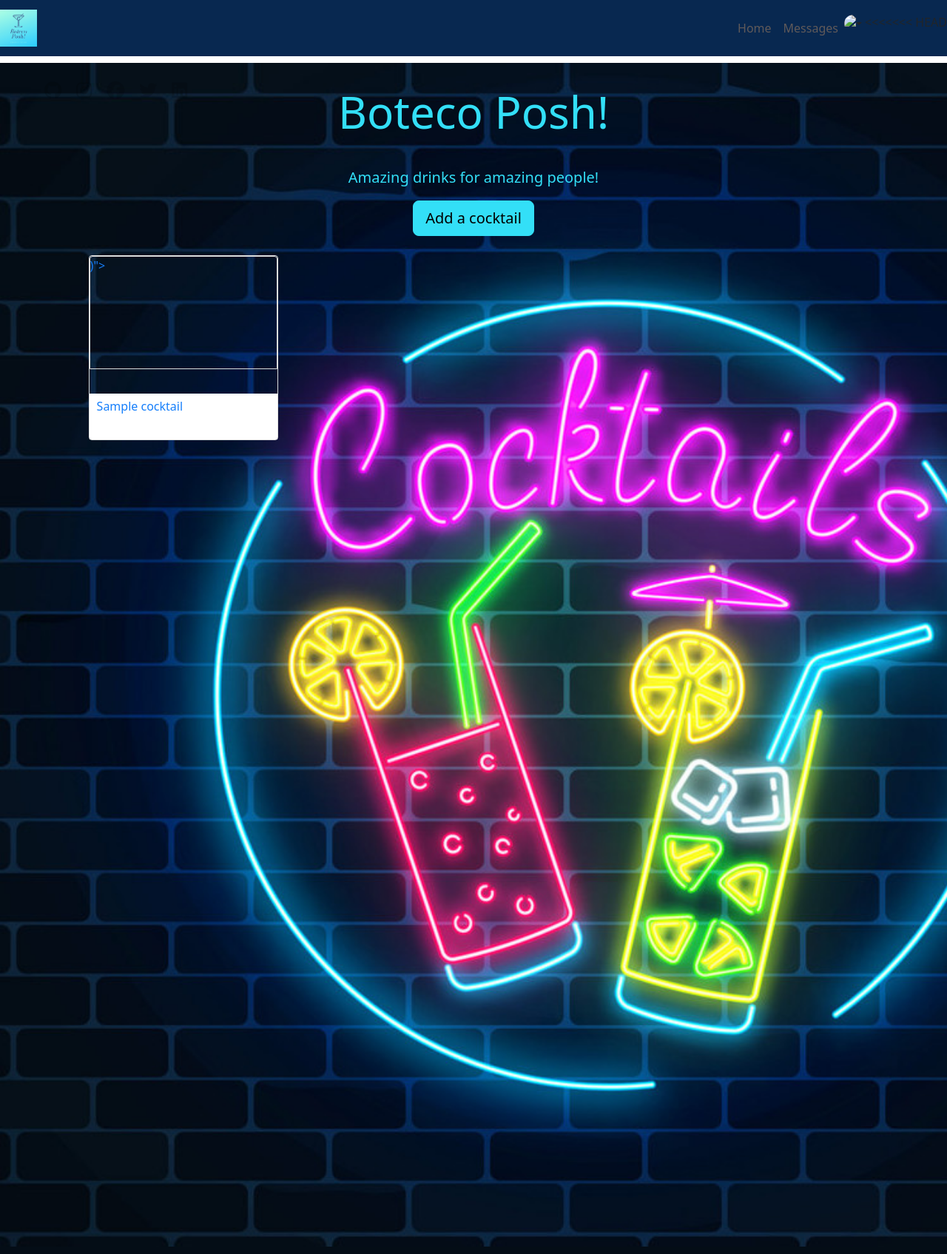
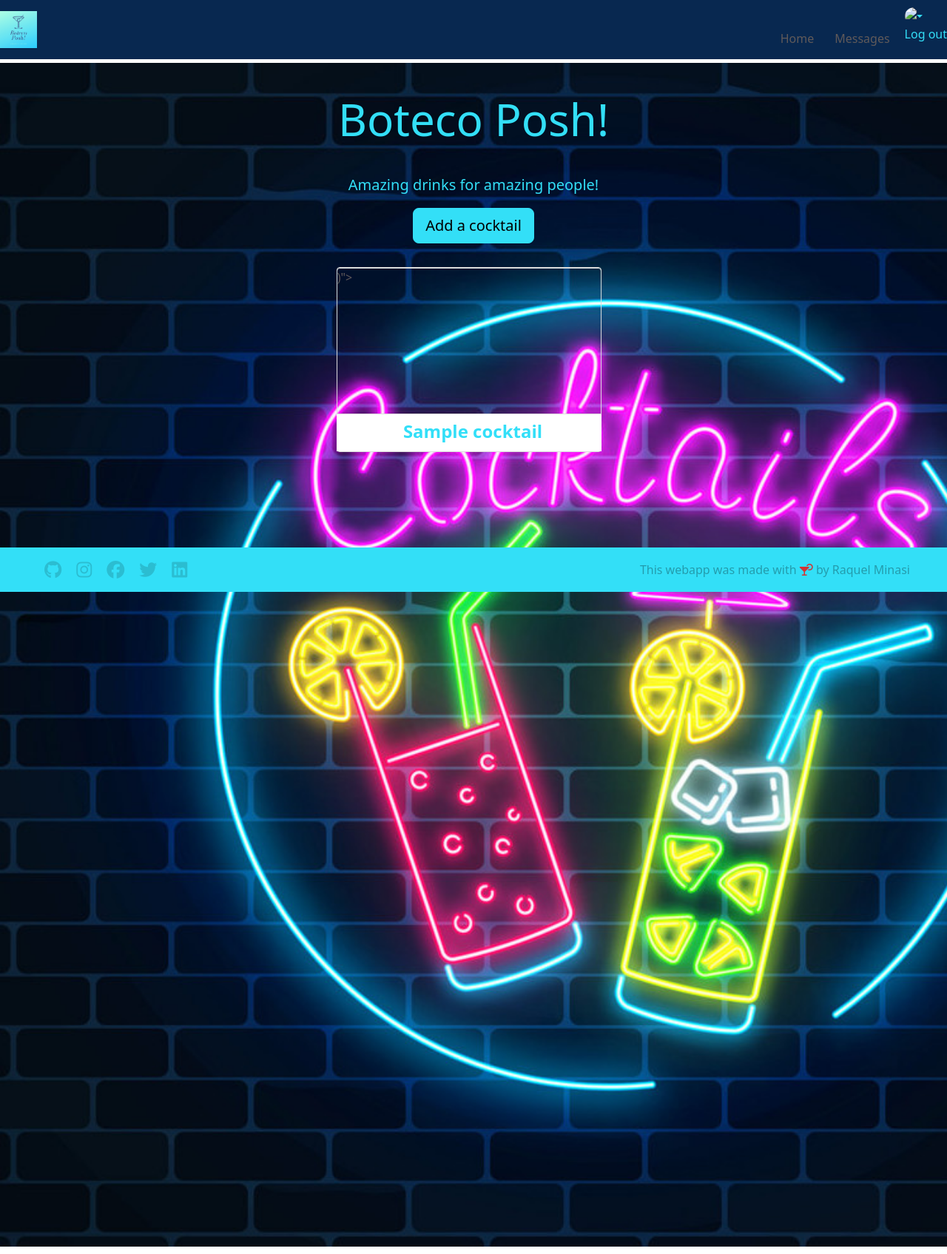
Before and after one commit to rminasi/Boteco-Posh, a Rails app: page / in a window 1280 px wide. Shown: the whole page at 74% size. Run offline with Rails 7, Linux system fonts and the light colour scheme; a user stored in the database is signed in; tables that the repository leaves empty hold one stand-in row (values such as "Sample post"); style sheets or scripts are compiled from the project's sources; parts of the project's set-up code (start-up, migrations or seed data) failed here and were passed over; some libraries are stand-ins or nearby versions.

Commit message:
cards created

```diff
--- a/app/assets/stylesheets/components/_banner.scss
+++ b/app/assets/stylesheets/components/_banner.scss
@@ -1,4 +1,7 @@
-.container {
+.container-cocktail {
+  justify-content: center;
+  align-items:center;
+  margin: 10px;
   height: 100%;
   position: relative;
 }
--- a/app/assets/stylesheets/components/_card.scss
+++ b/app/assets/stylesheets/components/_card.scss
@@ -44,6 +44,12 @@
   align-items: center;
   justify-content: center;
   border-radius: 8px;
+  position: absolute;
+  bottom: 0;
+  background-color: white;
+  height: 30%;
+  width: 120%;
+  padding: 5px 0 10px 10px;
 }
 
 .cards-title {
@@ -66,12 +72,12 @@
 .cards-index {
   display: flex;
   flex-direction: row;
-  // justify-content: center;
+  justify-content: center;
   align-items: center;
   border: 1px solid #dddddd;
   border-radius: 4px;
   // box-shadow: 0px 0px 15px rgba(0,0,0,0.2);
-  width: 20vw;
+  width: 28vw;
   height: 250px;
   position: relative;
   &:hover {
@@ -81,16 +87,45 @@
  }
 
 .card-box-index {
-  border-radius: 4px;
-  display: grid;
-  grid-template-columns: 1fr 1fr 1fr;
-  padding: 2vw;
-  min-width: 60%;
-  flex-wrap: wrap;
-  // justify-content: center;
-  // align-items: center;
+  // border-radius: 4px;
+  display: flex;
+  flex-direction: row;
+  align-items:center;
+  // padding: 2vw;
+  width: 100%;
+  justify-content: center;
 }
 
+.card-img {
+  border-radius: 4px 4px 0 0;
+  border: 1px solid #dddddd;
+  width: 28vw;
+  height: 80%;
+  background-size: cover;
+  background-position: center;
+  position: absolute;
+  top: 0;
+}
+
+.info-cont {
+  font-size: 24px;
+  color: #33DFF8;
+  position: absolute;
+  bottom: 0;
+  background-color: white;
+  text-align: center;
+  height: 20%;
+  width: 28vw;
+  padding: 5px 0 10px 10px;
+  &:hover {
+    color: pink;
+    text-decoration: none;
+    transform: scale(1.05);
+  }
+  text-decoration: none;
+  font-weight: bold;
+  transition: 0.3s;
+}
 .cards {
   display: flex;
   flex-direction: row;
@@ -111,31 +146,18 @@
 }
 
 .nav-link {
+  display: grid;
+  flex-direction: row;
+  justify-content: space-between;
+  align-items: center;
+  margin-right: 12px;
+  margin-top: 24px;
   color: #605a5a;
   &:hover {
     color: #605a5a;
   }
 }
 
-.card-img {
-  border-radius: 4px 4px 0 0;
-  border: 1px solid #dddddd;
-  width: 100%;
-  height: 62%;
-  background-size: cover;
-  background-position: center;
-  position: absolute;
-  top: 0;
-}
-
-.info-cont {
-  position: absolute;
-  bottom: 0;
-  background-color: white;
-  height: 25%;
-  width: 100%;
-  padding: 5px 0 10px 10px;
-}
 // .card-avatar {
 //   position: absolute;
 //   top: calc(75% - 20px);
--- a/app/assets/stylesheets/components/_footer.scss
+++ b/app/assets/stylesheets/components/_footer.scss
@@ -1,5 +1,5 @@
 .footer {
-  // position: fixed;
+  position: fixed;
   bottom: 0;
   height: 60px;
   width: 100%;
--- a/app/assets/stylesheets/components/_navbar.scss
+++ b/app/assets/stylesheets/components/_navbar.scss
@@ -2,10 +2,12 @@
   justify-content: space-between;
   background: #082850;
   z-index: 1;
+  position: relative;
 }
 
 .navbar-lewagon .navbar-collapse {
   flex-grow: 0;
+  color: #33DFF8;
 }
 
 .navbar-lewagon .navbar-brand img {
@@ -18,6 +20,8 @@
   height: 50px;
   width: 50px;
   border-radius: 50%;
+  position: absolute;
+  right: 0;
 }
 
 .navbar-wagon {
@@ -42,8 +46,9 @@
 }
 
 .navbar-wagon-link {
-  color: #616668;
+  color: #33DFF8;
   font-size: 14px;
+
 }
 .navbar-wagon-link:hover {
   color: #da552f;
--- a/app/views/cocktails/index.html.erb
+++ b/app/views/cocktails/index.html.erb
@@ -1,22 +1,22 @@
 
 
 <div class="background" >
-  <div class="container">
+  <div class="container-cocktail">
     <header class="d-flex flex-column align-items-center justify-content-center">
       <h1 class="boteco">Boteco Posh!</h1>
       <p class="boteco1">Amazing drinks for amazing people!</p>
       <%= link_to "Add a cocktail", new_cocktail_path, class: "btn btn-success btn-lg radius:10px" %>
     </header>
-
+  <h1 class="index-title"></h1>
     <div class="container-fluid my-flexy">
       <div class="card-box-index">
         <% @cocktails.each do |cocktail| %>
-              <div class='nav-link'><%= link_to(cocktail_path(cocktail)) do %>
+          <%= link_to(cocktail_path(cocktail), class: "nav-link") do %>
             <div class="cards-index">
+              <div class="card-img" style="background-image: linear-gradient(rgba(0,0,0,0.1), rgba(0,0,0,0.1)), url(<%= cl_image_tag(cocktail.photo) %>)">
+                </div>
                 <div class="info-cont">
-                    <%= cocktail.name %></p>
-                  </div>
-                  <div class="card-img" style="background-image: linear-gradient(rgba(0,0,0,0.1), rgba(0,0,0,0.1)), url(<%= cl_image_tag(cocktail.photo) %>)">
+                  <p class="mb0"><%= cocktail.name %></p>
               </div>
             </div>
           <% end %>
@@ -25,4 +25,3 @@
     </div>
   </div>
 </div>
-</div>
--- a/app/views/shared/_navbar.html.erb
+++ b/app/views/shared/_navbar.html.erb
@@ -19,12 +19,6 @@
         </li>
         <li class="nav-item dropdown">
           <%= image_tag "https://kitt.lewagon.com/placeholder/users/rminasi", class: "avatar dropdown-toggle", id: "navbarDropdown", data: { toggle: "dropdown" }, 'aria-haspopup': true, 'aria-expanded': false %>
-<<<<<<< HEAD
-          <div class="dropdown-menu dropdown-menu-right" aria-labelledby="navbarDropdown">
-            <%= link_to "Action", "#", class: "dropdown-item" %>
-            <%= link_to "Another action", "#", class: "dropdown-item" %>
-=======
->>>>>>> e095b66ef6f33c2b27bfbaa1e55c04dd0e429761
             <%= link_to "Log out", destroy_user_session_path, method: :delete, class: "dropdown-item" %>
           </div>
         </li>
```
Lines whose indentation alone changed are shown as unchanged.
